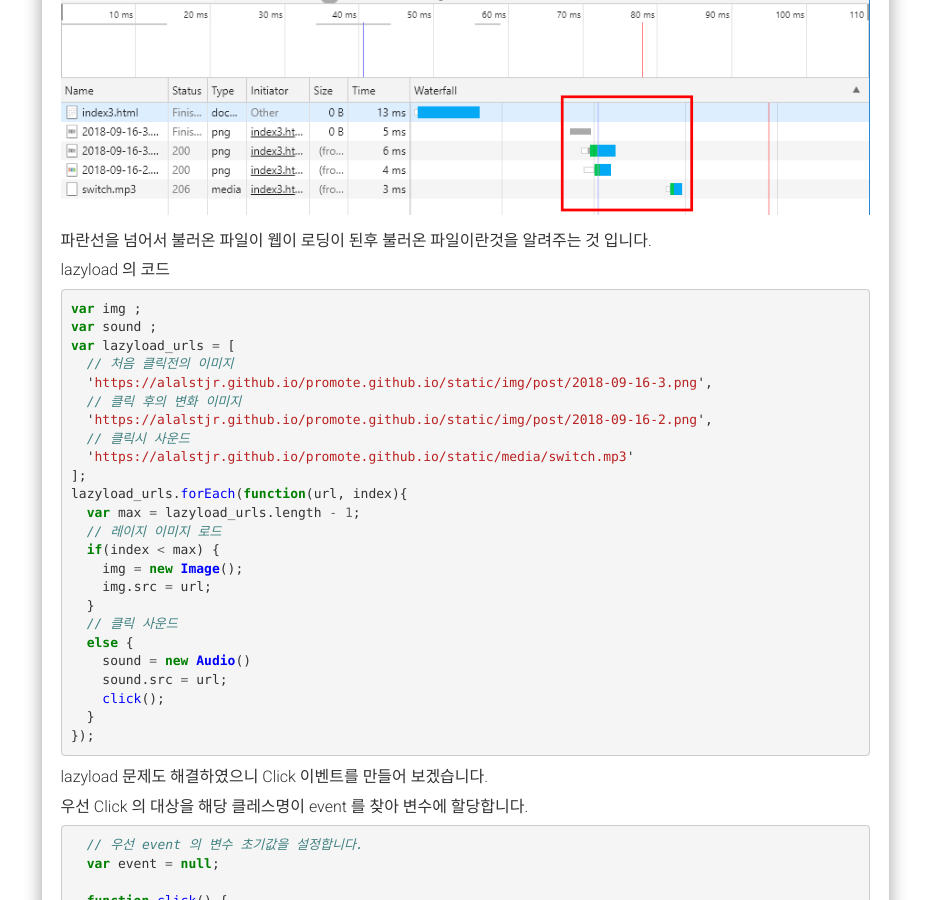
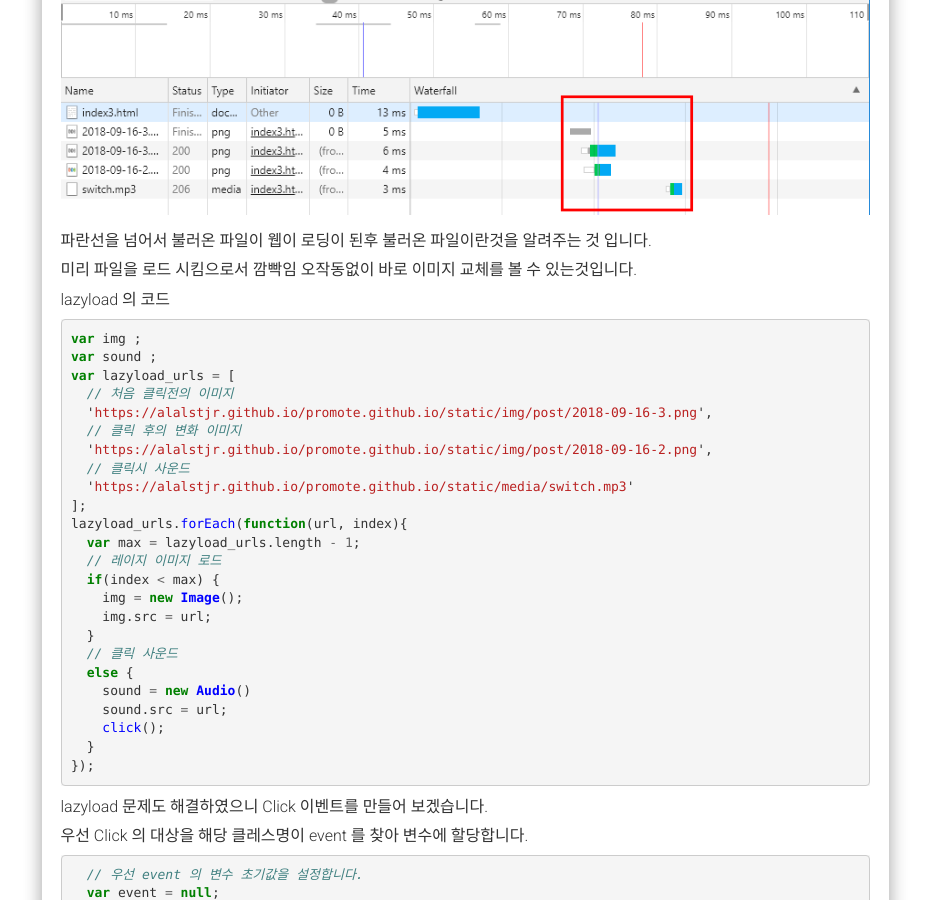
Before and after one commit to alalstjr/promote.github.io, a Jekyll site: the page built from _posts/2018-09-24-JavaScript DOM API 이벤트 핸들링-클릭(Click).md, in a window 1280 px wide and 900 px high, scrolled down 1153 px. Shown: the whole window, without its empty margins (321-1251 px from the left). Built offline with Jekyll 4.4.1, drawn with Linux system fonts in a browser that asks for light colours; nearby versions of some CDN libraries; our own code applies the rules of GitHub Pages for plain Markdown files; comment, search, counter and statistics services are not loaded.

Commit message:
Update 2018-09-24-JavaScript DOM API 이벤트 핸들링-클릭(Click).md

```diff
--- a/_posts/2018-09-24-JavaScript DOM API 이벤트 핸들링-클릭(Click).md
+++ b/_posts/2018-09-24-JavaScript DOM API 이벤트 핸들링-클릭(Click).md
@@ -39,6 +39,7 @@
   <img src="{{ site.baseurl }}/static/img/post/2018-09-24-1.png" alt="자바스크립트 출력확인" />
 </div>
 <p>파란선을 넘어서 불러온 파일이 웹이 로딩이 된후 불러온 파일이란것을 알려주는 것 입니다.</p>
+<p>미리 파일을 로드 시킴으로서 깜빡임 오작동없이 바로 이미지 교체를 볼 수 있는것입니다.</p>
 <p>lazyload 의 코드</p>
 {% highlight javascript %}
 var img ;
```
